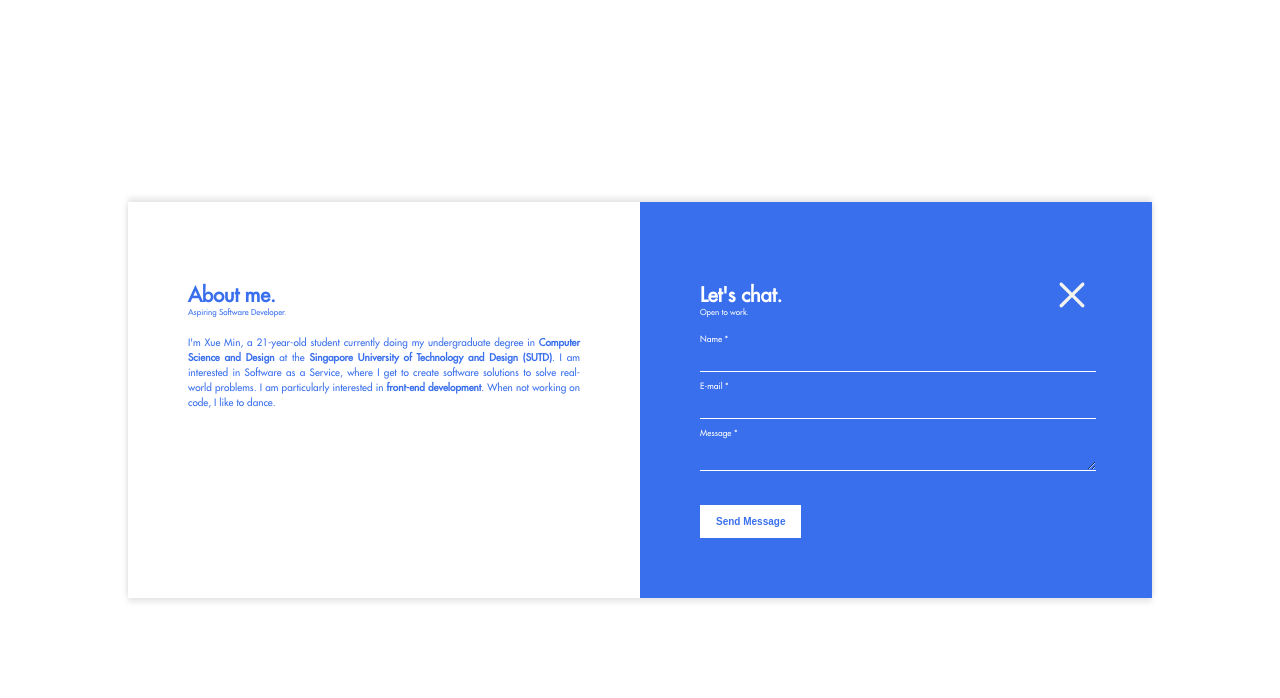
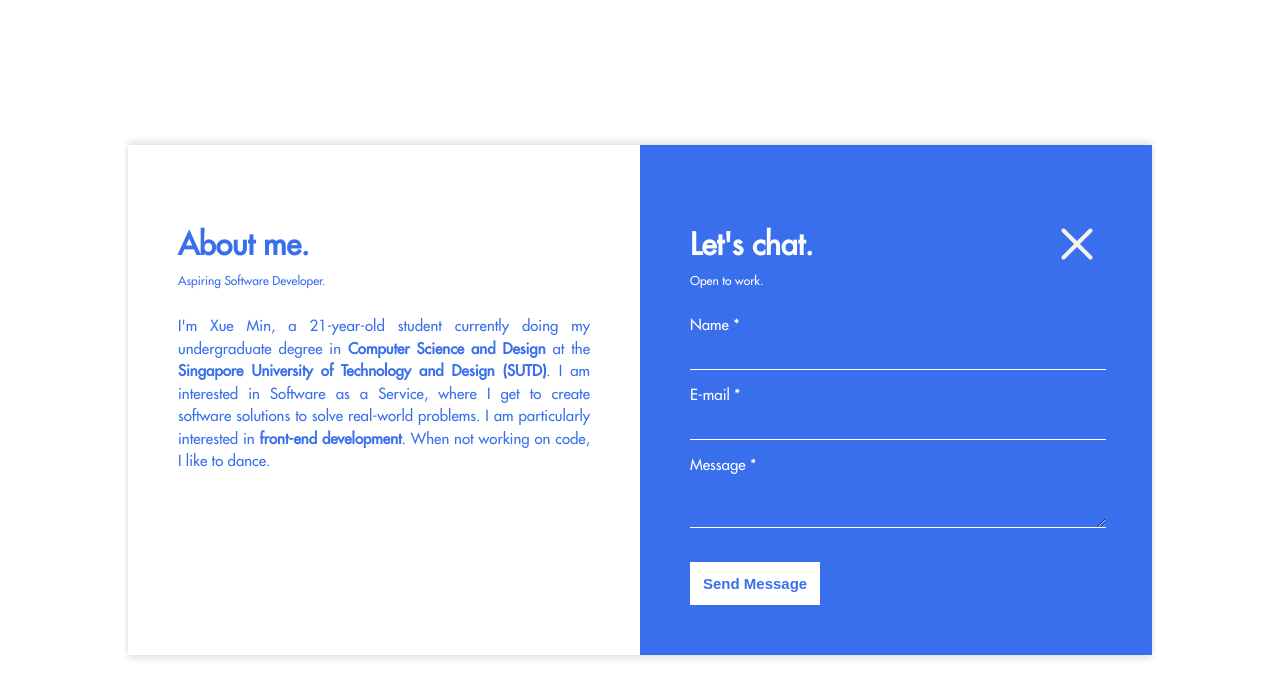
Before and after one commit to xueminzzz/My-Portfolio-Website, a Next.js app: page /about-me in a window 1280 px wide. Shown: the top 698 px of the page. Built offline with nearby package versions, Linux system fonts and the light colour scheme.

Commit message:
about me

```diff
--- a/app/about-me/page.module.css
+++ b/app/about-me/page.module.css
@@ -10,7 +10,7 @@
 
 .parent-container {
     display: flex;
-    width: 50%;
+    width: 70%;
     height: auto;
     box-shadow: 0px -4px 6px rgba(0, 0, 0, 0.1), 0px 4px 6px rgba(0, 0, 0, 0.1);
 }
@@ -18,7 +18,7 @@
 .child-container {
     display: flex;
     flex-direction: column;
-    padding: 60px;
+    padding: 7rem;
     height: 100%;
     width: 100%;
 
@@ -35,18 +35,18 @@
 }
 
 .title {
-    font-size: 2rem;
+    font-size: 5rem;
     font-weight: bold;
 }
 
 .description {
-    margin-top: -20px;
-    font-size: 0.8rem;
+    margin-top: -2rem;
+    font-size: 2.5rem;
 }
 
 .about-me-content {
     text-align: justify;
-    font-size: 1rem;
+    font-size: 3rem;
     line-height: 1.5;
 }
 
@@ -65,8 +65,8 @@
 .close-button {
     background: url(/close-button.svg) left top no-repeat;
     background-size: contain;
-    width: 40px;
-    height: 40px;
+    width: 80px;
+    height: 80px;
     background-color: transparent;
     border: none;
 }
@@ -79,7 +79,7 @@
     outline: none;
     transition: border-color 0.3s ease;
     color: #ffffff;
-    font-size: 0.85rem;
+    font-size: 3rem;
 }
 
 .line-input:hover {
@@ -87,18 +87,18 @@
 }
 
 .form {
-    font-size: 0.85rem;
+    font-size: 3rem;
 }
 
 .line-input-message {
-    height: 40px;
+    height: 8rem;
 }
 
 .submit-button {
     width: fit-content;
-    margin-top: 30px;
-    font-size: 1rem;
-    padding: 10px 15px;
+    margin-top: 2em;
+    font-size: 3rem;
+    padding: 0.8em;
     border: none;
     background: #ffffff;
     color: #396FED;
@@ -106,32 +106,46 @@
     border: 1px solid white;
 }
 
-@media screen and (max-width: 100em) {
-
-    .parent-container {
-        width: 60%;
-    }
-
-}
-
-@media screen and (max-width: 90em) {
-
-    .parent-container {
-        width: 70%;
-    }
-
-}
-
-@media screen and (max-width: 80em) {
-
+@media screen and (max-width: 1440px) {
     .parent-container {
         width: 80%;
     }
 
+    .child-container {
+        padding: 5rem;
+    }
+
+    .title {
+        font-size: 3rem;
+    }
+
+    .description {
+        font-size: 1.2rem;
+    }
+
+    .about-me-content {
+        font-size: 1.5rem;
+    }
+
+    .close-button {
+        height: 50px;
+        width: 50px;
+    }
+
+    .line-input {
+        font-size: 1.5rem;
+    }
+
+    .form {
+        font-size: 1.5rem;
+    }
+
+    .submit-button {
+        font-size: 1.5rem;
+    }
 }
 
-@media screen and (max-width: 62.5em) {
-
+@media screen and (max-width: 768px) {
     .main-container {
         overflow: auto;
     }
@@ -149,4 +163,8 @@
         width: 90%;
     }
 
+    .close-button {
+        height: 40px;
+        width: 40px;
+    }
 }
--- a/components/about-me/about-me.module.css
+++ /dev/null
@@ -1,5 +0,0 @@
-.container {
-    height: 500px;
-    width: 500px;
-    background-color: aqua;
-}
```
Also changed, not shown: components/about-me/about-me.js (deleted, +0 -11 lines).
